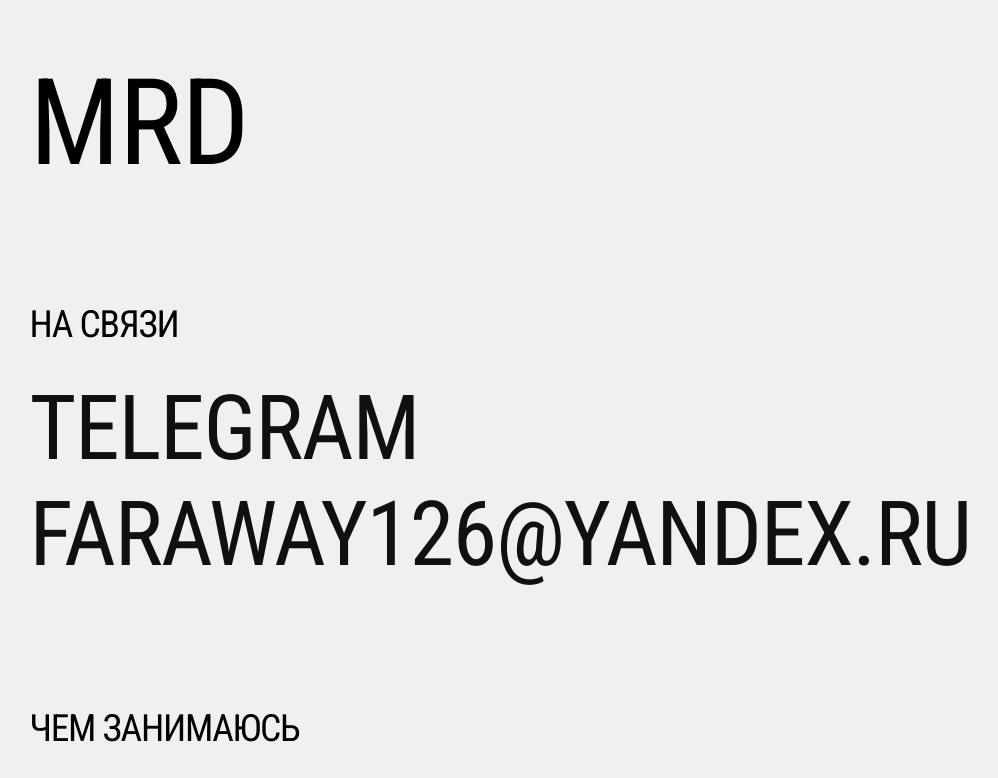
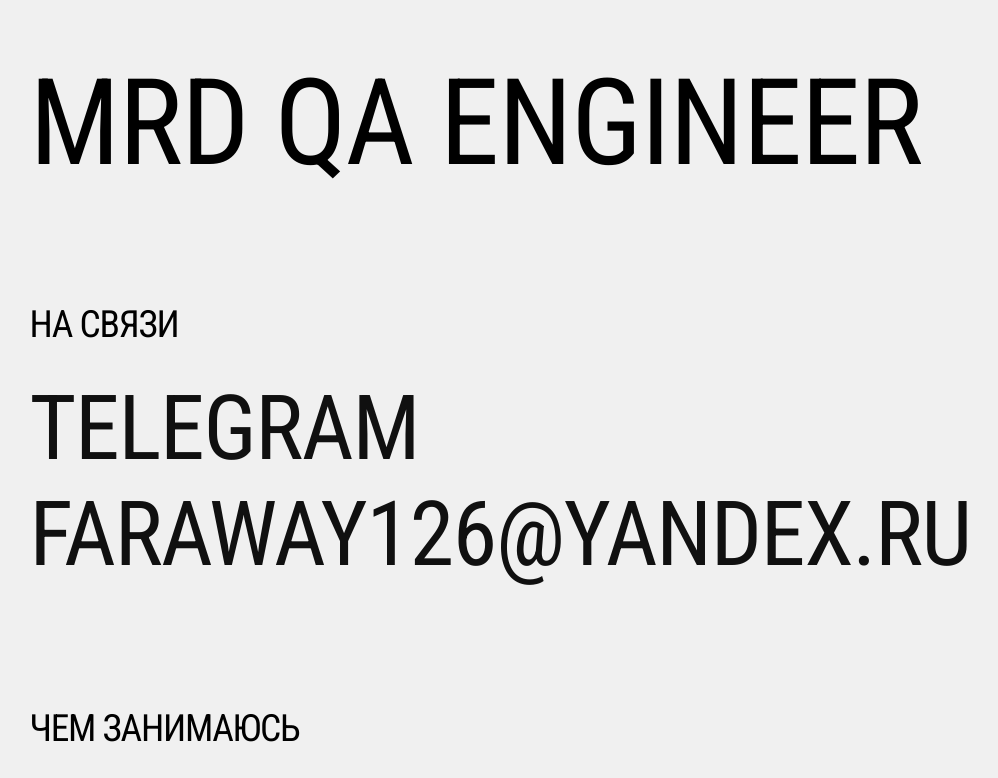
Before and after one commit to faraway126/qa_learning, a plain HTML site: page index.html in a window 1280 px wide. Shown: the top 778 px of the page, without its empty margins (33-1031 px from the left). Drawn offline with Linux system fonts and the light colour scheme.

Commit message:
QA Engineer commit

```diff
--- a/index.html
+++ b/index.html
@@ -26,7 +26,7 @@
     <link rel="stylesheet" href="./style.css" />
   </head>
   <body>
-    <div class="name">mrd</div>
+    <div class="name">mrd QA Engineer</div>
 
     <div class="block">
       <div class="block-title">на связи</div>
```
